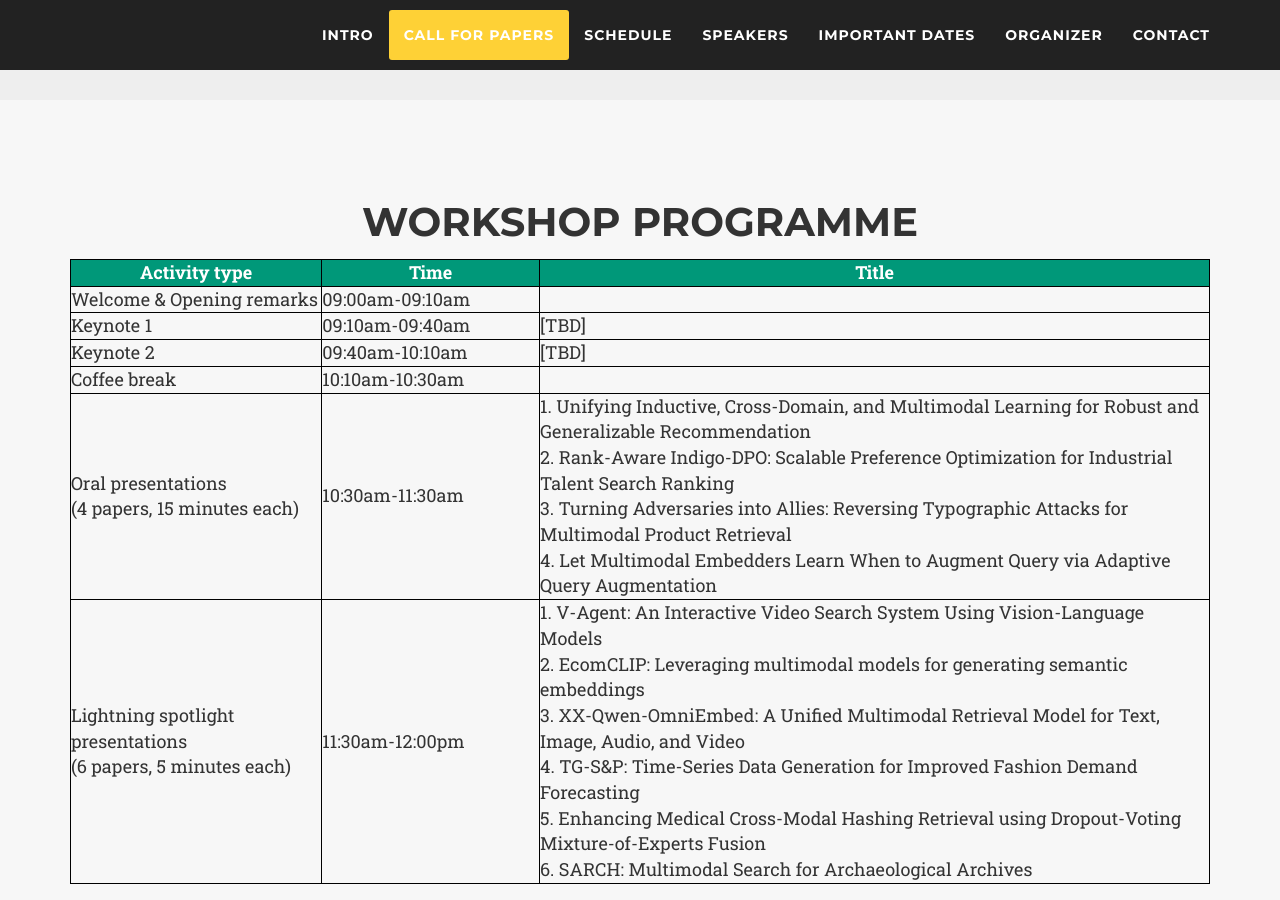
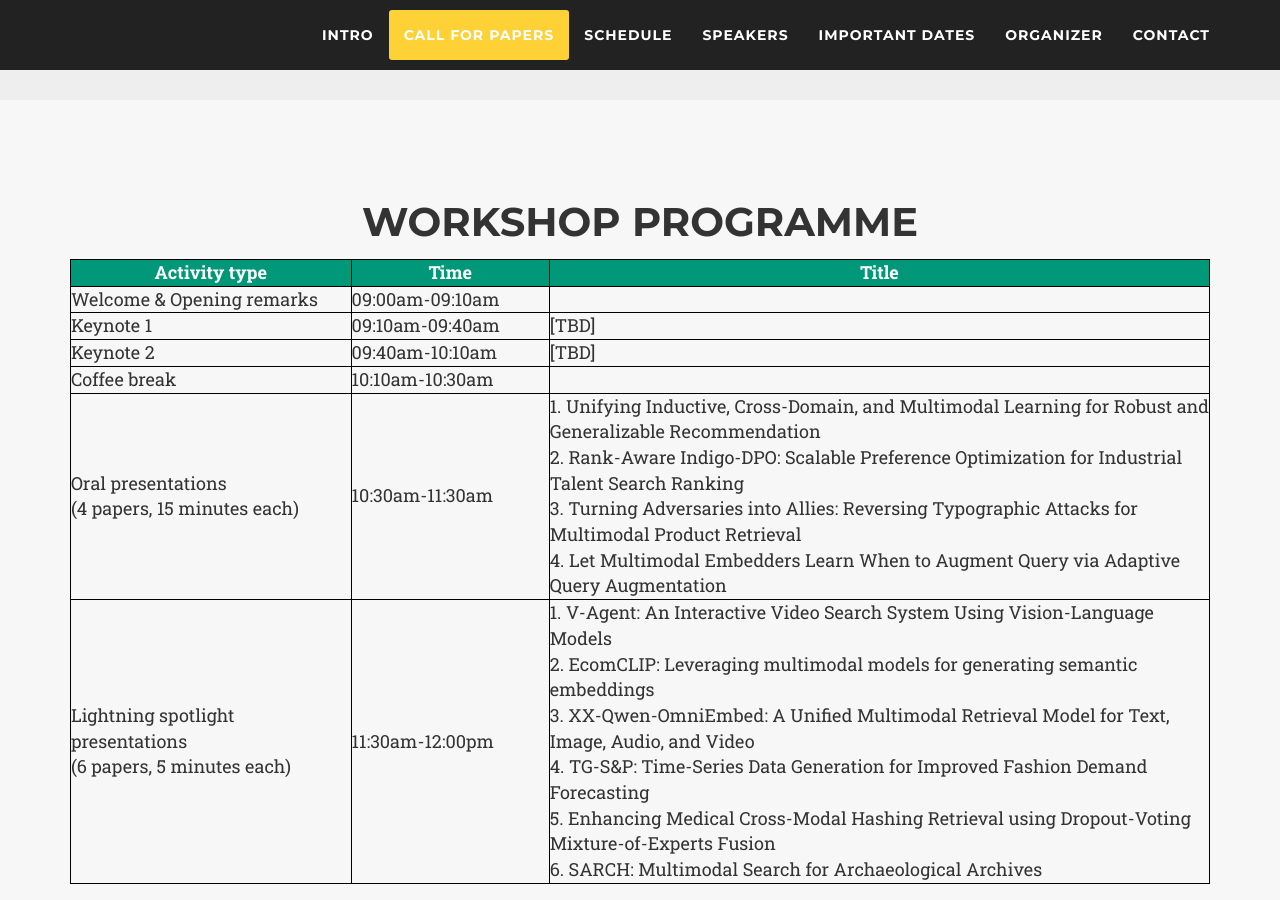
Before and after one commit to mmgensr-cikm25/mmgensr-cikm25.github.io, a Jekyll site: the page built from index.md, in a window 1280 px wide and 900 px high, scrolled down 2208 px. Built offline with Jekyll 4.4.1, drawn with Linux system fonts in a browser that asks for light colours; nearby versions of some CDN libraries; some web fonts are replaced.

Commit message:
Update schedule.html

```diff
--- a/_includes/schedule.html
+++ b/_includes/schedule.html
@@ -24,13 +24,13 @@
       </div>
     </div>
     <table style="width: 100%">
-        <tr> <th width=150px> Activity type </th> <th width=130px> Time </th> <th width=400px> Title </th> </tr>
-        <tr> <td width=150px> Welcome & Opening remarks </td> <td width=130px> 09:00am-09:10am </td> <td></td> </tr>
-        <tr> <td width=150px>Keynote 1</td> <td width=130px>09:10am-09:40am</td> <td width=400px>[TBD]</td> </tr>
-        <tr> <td width=150px>Keynote 2</td> <td width=130px>09:40am-10:10am</td> <td width=400px>[TBD]</td> </tr>
-        <tr> <td width=150px> Coffee break</td> <td width=130px> 10:10am-10:30am</td><td></td> </tr>
-        <tr> <td width=150px>Oral presentations<br>(4 papers, 15 minutes each)</td> <td width=130px>10:30am-11:30am</td> <td width=400px>1. Unifying Inductive, Cross-Domain, and Multimodal Learning for Robust and Generalizable Recommendation<br>2. Rank-Aware Indigo-DPO: Scalable Preference Optimization for Industrial Talent Search Ranking<br>3. Turning Adversaries into Allies: Reversing Typographic Attacks for Multimodal Product Retrieval<br>4. Let Multimodal Embedders Learn When to Augment Query via Adaptive Query Augmentation</td> </tr>
-        <tr> <td width=150px>Lightning spotlight presentations<br>(6 papers, 5 minutes each)</td> <td width=130px>11:30am-12:00pm</td> <td width=400px>1. V-Agent: An Interactive Video Search System Using Vision-Language Models<br>2. EcomCLIP: Leveraging multimodal models for generating semantic embeddings<br>3. XX-Qwen-OmniEmbed: A Unified Multimodal Retrieval Model for Text, Image, Audio, and Video<br>4. TG-S&P: Time-Series Data Generation for Improved Fashion Demand Forecasting<br>5. Enhancing Medical Cross-Modal Hashing Retrieval using Dropout-Voting Mixture-of-Experts Fusion<br>6. SARCH: Multimodal Search for Archaeological Archives</td> </tr>
+        <tr> <th width=170px> Activity type </th> <th width=120px> Time </th> <th width=400px> Title </th> </tr>
+        <tr> <td width=170px> Welcome & Opening remarks </td> <td width=120px> 09:00am-09:10am </td> <td></td> </tr>
+        <tr> <td width=170px>Keynote 1</td> <td width=120px>09:10am-09:40am</td> <td width=400px>[TBD]</td> </tr>
+        <tr> <td width=170px>Keynote 2</td> <td width=120px>09:40am-10:10am</td> <td width=400px>[TBD]</td> </tr>
+        <tr> <td width=170px> Coffee break</td> <td width=120px> 10:10am-10:30am</td><td></td> </tr>
+        <tr> <td width=170px>Oral presentations<br>(4 papers, 15 minutes each)</td> <td width=120px>10:30am-11:30am</td> <td width=400px>1. Unifying Inductive, Cross-Domain, and Multimodal Learning for Robust and Generalizable Recommendation<br>2. Rank-Aware Indigo-DPO: Scalable Preference Optimization for Industrial Talent Search Ranking<br>3. Turning Adversaries into Allies: Reversing Typographic Attacks for Multimodal Product Retrieval<br>4. Let Multimodal Embedders Learn When to Augment Query via Adaptive Query Augmentation</td> </tr>
+        <tr> <td width=170px>Lightning spotlight presentations<br>(6 papers, 5 minutes each)</td> <td width=120px>11:30am-12:00pm</td> <td width=400px>1. V-Agent: An Interactive Video Search System Using Vision-Language Models<br>2. EcomCLIP: Leveraging multimodal models for generating semantic embeddings<br>3. XX-Qwen-OmniEmbed: A Unified Multimodal Retrieval Model for Text, Image, Audio, and Video<br>4. TG-S&P: Time-Series Data Generation for Improved Fashion Demand Forecasting<br>5. Enhancing Medical Cross-Modal Hashing Retrieval using Dropout-Voting Mixture-of-Experts Fusion<br>6. SARCH: Multimodal Search for Archaeological Archives</td> </tr>
 
     </table>
   </div>
```
